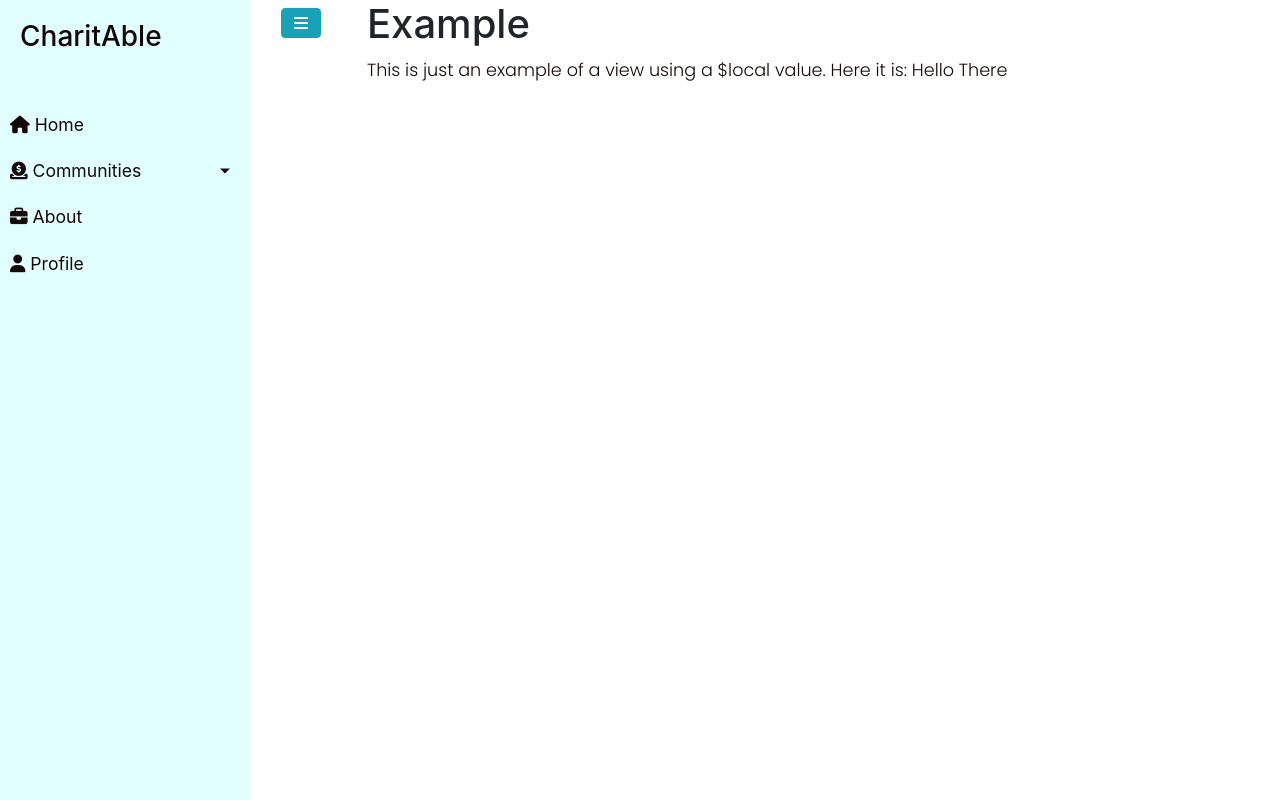
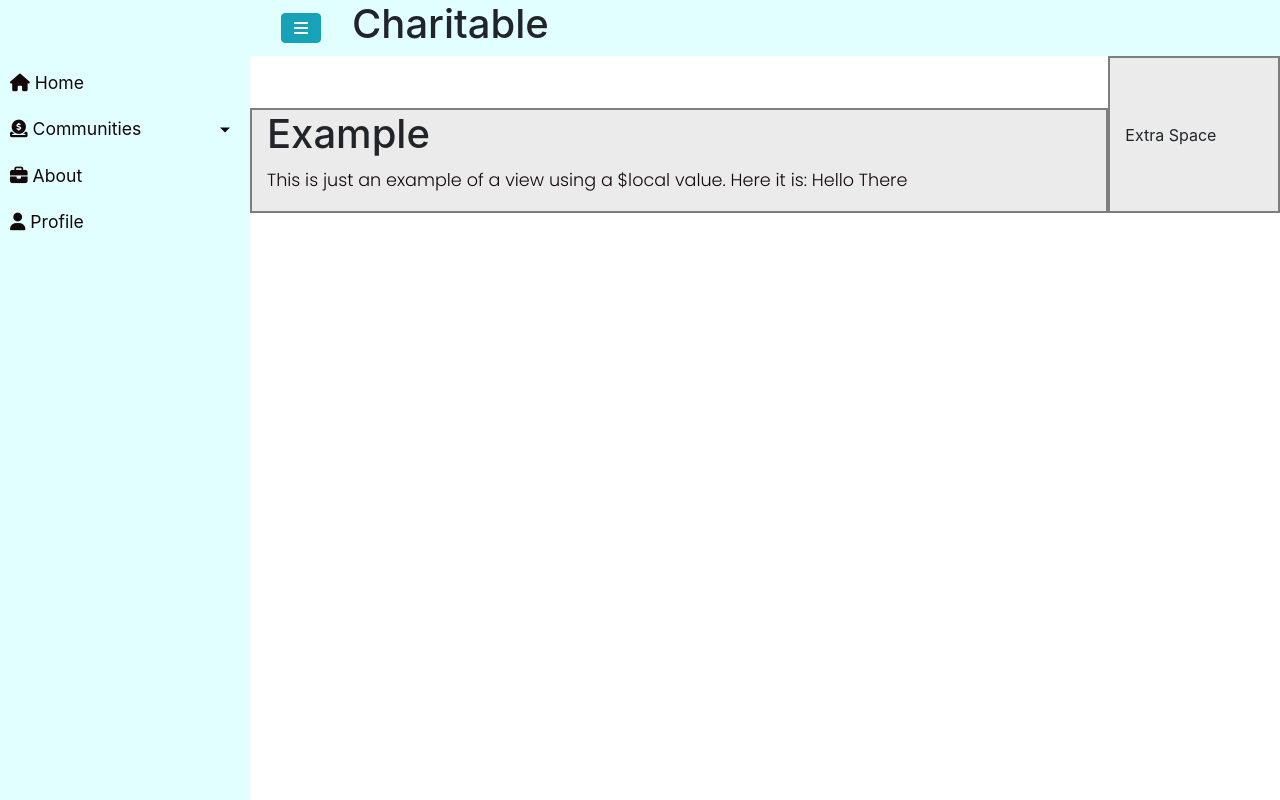
Before and after one commit to blukej/CharitAble_UDP, a PHP site: page / in a window 1280 px wide. Run offline with PHP 8.4, Linux system fonts and the light colour scheme; some libraries are stand-ins or nearby versions.

Commit message:
Added in grid system for the main layout.

```diff
--- a/assets/css/site.css
+++ b/assets/css/site.css
@@ -104,3 +104,69 @@ ul ul a {
     padding-left: 30px !important;
     background: #e2ffff;
 }
+
+div .CA-MainContent{
+    align-content: center;
+    margin-top: 5%;
+    border: #7e7e7e solid 2px;
+    background-color: #ebebeb;
+
+}
+div .CA-rightCol{
+    align-content: center;
+    border: #7e7e7e solid 2px;
+    background-color: #ebebeb;
+}
+div .CA-headerrow {
+    background: #e2ffff;
+}
+
+
+
+/*
+:::::::::::::::::::::::::::::::::::
+                Forms
+:::::::::::::::::::::::::::::::::::
+*/
+.login-form {
+    width: 385px;
+    margin: 30px auto;
+}
+.login-form form {
+    margin-bottom: 15px;
+    background: #f7f7f7;
+    box-shadow: 0px 2px 2px rgba(0, 0, 0, 0.3);
+    padding: 30px;
+}
+.login-form h2 {
+    margin: 0 0 15px;
+}
+.form-control, .login-btn {
+    min-height: 38px;
+    border-radius: 2px;
+}
+.input-group-addon .fa {
+    font-size: 18px;
+}
+.login-btn {
+    font-size: 15px;
+    font-weight: bold;
+}
+
+.register-form {
+    width: 385px;
+    margin: 30px auto;
+}
+.register-form form {
+    margin-bottom: 15px;
+    background: #f7f7f7;
+    box-shadow: 0px 2px 2px rgba(0, 0, 0, 0.3);
+    padding: 30px;
+}
+.register-form h2 {
+    margin: 0 0 15px;
+}
+.register-btn {
+    font-size: 15px;
+    font-weight: bold;
+}
--- a/templates/layouts/main.php
+++ b/templates/layouts/main.php
@@ -21,7 +21,7 @@
     <!-- Sidebar  -->
     <nav id="sidebar">
         <div class="sidebar-header">
-            <h3>CharitAble</h3>
+
         </div>
 
         <ul class="list-unstyled components">
@@ -60,22 +60,25 @@
         </ul>
 
     </nav>
-    <div id="content">
+  <div class="container-fluid">
+    <div class="row CA-headerrow">
     <nav class="navbar navbar-expand-lg navbar bg">
-            <div class="container-fluid">
-
-                <button type="button" id="sidebarCollapse" class="btn btn-info">
-                    <i class="fas fa-bars"></i>
-                </button>
-            </div>
+      <div class="container CA-headerrow">
+        <button type="button" id="sidebarCollapse" class="btn btn-info">
+          <i class="fas fa-bars"></i>
+       </button>
+      </div>
         </nav>
+      <h1>Charitable</h1>
     </div>
-  <div class="container-fluid">
-    <div class="row">
-
+    <div class="row CA-MainRow">
+      <div class="col-10 CA-MainContent">
+        <?= \Rapid\Renderer::VIEW_PLACEHOLDER ?>
+      </div>
+      <div class="col-2 CA-rightCol">
+        Extra Space
+      </div>
     </div>
-
-    <?= \Rapid\Renderer::VIEW_PLACEHOLDER ?>
   </div>
 </div>
 
```
